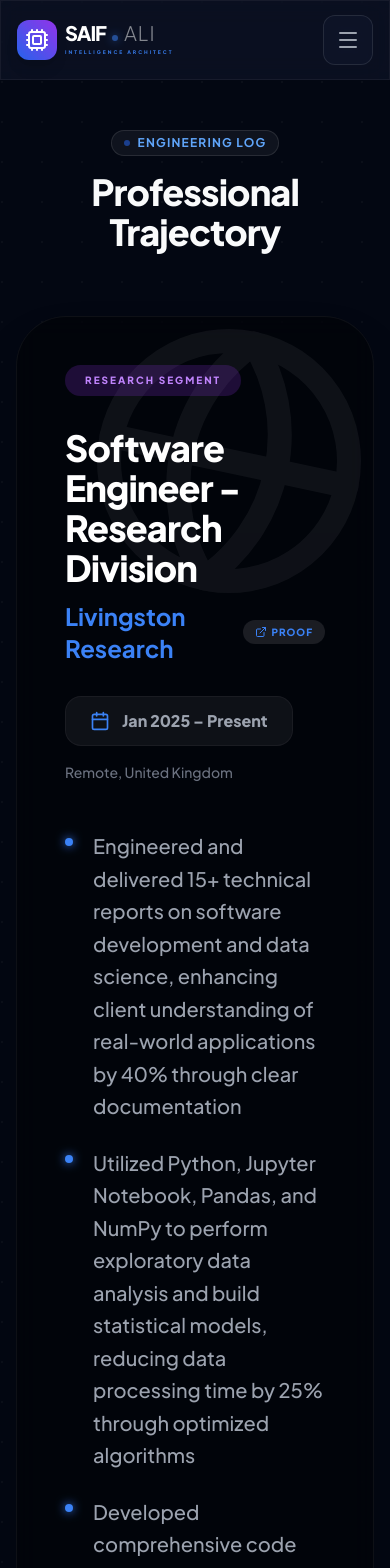
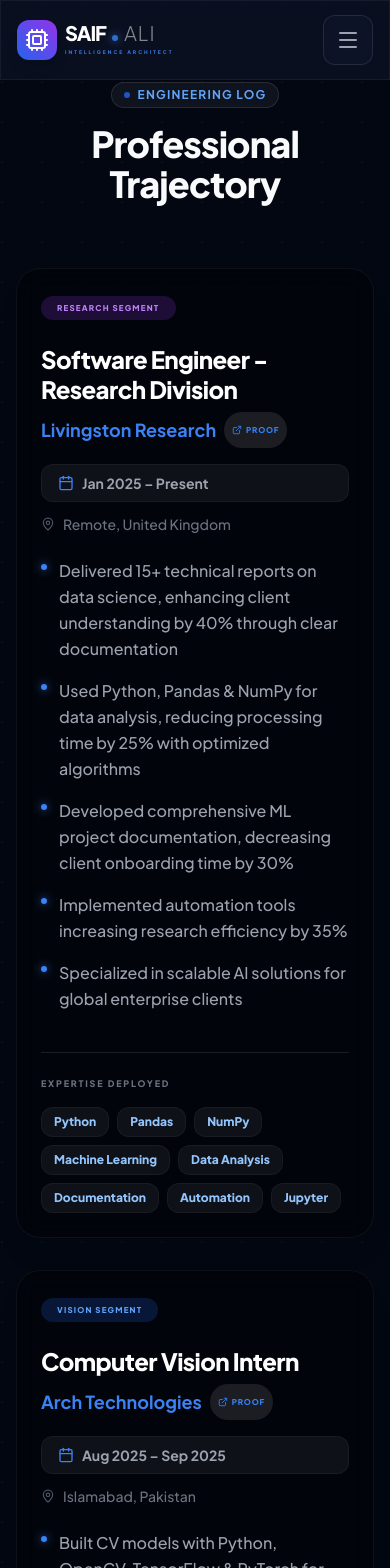
Before and after one commit to saifaliy/Animated-base-full-portfolio-saif-ali-, a React (Vite) app: page /#/experience in a window 390 px wide. Shown: the top 1568 px of the page. Built offline with nearby package versions, Linux system fonts and the light colour scheme.

Commit message:
Update Experience.tsx

```diff
--- a/pages/Experience.tsx
+++ b/pages/Experience.tsx
@@ -1,6 +1,6 @@
 import React from 'react';
 import SectionHeader from '../components/SectionHeader';
-import { Briefcase, Calendar, Laptop, Zap, Globe, ExternalLink } from 'lucide-react';
+import { Briefcase, Calendar, Laptop, Zap, Globe, ExternalLink, MapPin } from 'lucide-react';
 
 const EXPERIENCES = [
   {
@@ -11,108 +11,129 @@ const EXPERIENCES = [
     location: 'Remote, United Kingdom',
     proofLink: 'https://drive.google.com/file/d/1HM-L42wPZA6fD71Kt8BRYYs-3BvfSIbj/view',
     description: [
-      'Engineered and delivered 15+ technical reports on software development and data science, enhancing client understanding of real-world applications by 40% through clear documentation',
-      'Utilized Python, Jupyter Notebook, Pandas, and NumPy to perform exploratory data analysis and build statistical models, reducing data processing time by 25% through optimized algorithms',
-      'Developed comprehensive code documentation and sample implementations for machine learning projects, decreasing client onboarding time by 30%',
-      'Researched and implemented modern backend development frameworks and data workflow tools, increasing research efficiency by 35% through automation of repetitive tasks',
-      'Specialized in AI transformation delivering scalable data solutions for global enterprise stakeholders'
+      'Delivered 15+ technical reports on data science, enhancing client understanding by 40% through clear documentation',
+      'Used Python, Pandas & NumPy for data analysis, reducing processing time by 25% with optimized algorithms',
+      'Developed comprehensive ML project documentation, decreasing client onboarding time by 30%',
+      'Implemented automation tools increasing research efficiency by 35%',
+      'Specialized in scalable AI solutions for global enterprise clients'
     ],
-    skills: ['Python', 'Jupyter', 'Pandas', 'NumPy', 'Machine Learning', 'Data Analysis', 'Technical Documentation', 'Automation']
+    skills: ['Python', 'Pandas', 'NumPy', 'Machine Learning', 'Data Analysis', 'Documentation', 'Automation', 'Jupyter']
   },
   {
-    type: 'Corporate',
+    type: 'Vision',
     role: 'Computer Vision Intern',
     company: 'Arch Technologies',
     period: 'Aug 2025 – Sep 2025',
     location: 'Islamabad, Pakistan',
     proofLink: 'https://drive.google.com/file/d/1lWpm5Yy9OwNROqWpI6CM-rLssVjG69Qn/view',
     description: [
-      'Built and optimized computer vision models using Python, OpenCV, TensorFlow, and PyTorch for image classification',
-      'Developed object detection and facial recognition systems achieving high accuracy in real-world applications',
-      'Enhanced automation capabilities in computer vision applications through advanced model optimization',
-      'Implemented scalable vision solutions for enterprise-level AI applications with photorealistic results',
-      'Specialized in AI solutions focusing on computer vision and deep learning ecosystems'
+      'Built CV models with Python, OpenCV, TensorFlow & PyTorch for image classification',
+      'Developed object detection & facial recognition systems with high accuracy',
+      'Enhanced automation in real-world applications through model optimization',
+      'Implemented scalable vision solutions for enterprise AI applications',
+      'Focused on computer vision & deep learning ecosystems'
     ],
-    skills: ['Python', 'OpenCV', 'TensorFlow', 'PyTorch', 'Computer Vision', 'Image Processing', 'Object Detection', 'Facial Recognition']
+    skills: ['Python', 'OpenCV', 'TensorFlow', 'PyTorch', 'Computer Vision', 'Object Detection', 'Facial Recognition', 'Image Processing']
   },
   {
-    type: 'Corporate',
+    type: 'Development',
     role: 'Web Development Engineer Intern',
     company: 'Digital Empowerment Network (DEN)',
     period: 'Sep 2024 – Oct 2024',
     location: 'Wahcantt, Pakistan',
     proofLink: 'https://drive.google.com/file/d/1OofwfVpLe-2KrQoxbVQzURrCi_wVMVz6/view',
     description: [
-      'Engineered and maintained 5+ responsive websites using HTML5, CSS3, JavaScript ES6+, and React.js, improving user experience scores by 25% across all devices',
-      'Integrated RESTful APIs and backend services to manage dynamic content, ensuring seamless data flow between frontend interfaces and server-side systems with 99.8% uptime',
-      'Collaborated with cross-functional teams using Git and GitHub for version control, implementing CI/CD pipelines that reduced deployment time by 40%',
-      'Utilized Chrome DevTools and Lighthouse for performance optimization, achieving 90+ scores in accessibility, performance, and SEO across all developed applications',
-      'Implemented responsive design principles ensuring optimal performance on mobile, tablet, and desktop platforms'
+      'Built 5+ responsive websites with HTML5, CSS3, JavaScript & React.js, improving UX by 25%',
+      'Integrated RESTful APIs ensuring 99.8% uptime for dynamic content',
+      'Used Git/GitHub with CI/CD pipelines reducing deployment time by 40%',
+      'Optimized performance achieving 90+ Lighthouse scores for all apps',
+      'Implemented responsive design across all device platforms'
     ],
-    skills: ['HTML5', 'CSS3', 'JavaScript', 'React.js', 'RESTful APIs', 'Git', 'CI/CD', 'Performance Optimization', 'SEO']
+    skills: ['React.js', 'JavaScript', 'HTML5', 'CSS3', 'REST APIs', 'Git', 'CI/CD', 'Performance', 'SEO']
   }
 ];
 
 const Experience: React.FC = () => {
   return (
-    <div className="pt-32 pb-24">
+    <div className="pt-20 md:pt-32 pb-16 md:pb-24">
       <div className="max-w-7xl mx-auto px-4 sm:px-6 lg:px-8">
         <SectionHeader title="Professional Trajectory" subtitle="Engineering Log" />
 
-        <div className="grid grid-cols-1 gap-12">
+        <div className="grid grid-cols-1 gap-8 md:gap-12">
           {EXPERIENCES.map((exp, idx) => (
             <div key={idx} className="relative group">
-              <div className="glass p-12 rounded-[50px] border border-white/5 group-hover:border-blue-500/30 transition-all relative overflow-hidden shadow-2xl bg-black/40">
-                <div className="absolute top-0 right-0 p-12 opacity-5 scale-150 rotate-12 transition-transform group-hover:rotate-0 duration-1000">
-                  {exp.type === 'Research' ? <Globe className="w-48 h-48" /> : <Laptop className="w-48 h-48" />}
+              <div className="glass p-6 md:p-8 lg:p-12 rounded-3xl md:rounded-[40px] lg:rounded-[50px] border border-white/5 group-hover:border-blue-500/30 transition-all relative overflow-hidden shadow-xl md:shadow-2xl bg-black/40">
+                {/* Background Icon - Hidden on small screens */}
+                <div className="hidden lg:block absolute top-0 right-0 p-8 lg:p-12 opacity-5 scale-150 rotate-12 transition-transform group-hover:rotate-0 duration-1000">
+                  {exp.type === 'Research' ? <Globe className="w-32 h-32 lg:w-48 lg:h-48" /> :
+                   exp.type === 'Vision' ? <Laptop className="w-32 h-32 lg:w-48 lg:h-48" /> :
+                   <Briefcase className="w-32 h-32 lg:w-48 lg:h-48" />}
                 </div>
 
-                <div className="grid grid-cols-1 lg:grid-cols-12 gap-12 relative z-10">
+                <div className="grid grid-cols-1 lg:grid-cols-12 gap-6 md:gap-8 lg:gap-12 relative z-10">
+                  {/* Left Column - Company Info */}
                   <div className="lg:col-span-4">
-                    <div className={`inline-block px-5 py-2 rounded-full text-[10px] font-black uppercase tracking-[0.2em] mb-8 ${
-                      exp.type === 'Research' ? 'bg-purple-600/20 text-purple-400' : 'bg-blue-600/20 text-blue-400'
+                    <div className={`inline-block px-4 py-1.5 md:px-5 md:py-2 rounded-full text-[8px] md:text-[10px] font-black uppercase tracking-[0.15em] md:tracking-[0.2em] mb-6 md:mb-8 ${
+                      exp.type === 'Research' ? 'bg-purple-600/20 text-purple-400' :
+                      exp.type === 'Vision' ? 'bg-blue-600/20 text-blue-400' :
+                      'bg-green-600/20 text-green-400'
                     }`}>
                       {exp.type} Segment
                     </div>
-                    <h3 className="text-4xl font-black mb-3 tracking-tight text-white">{exp.role}</h3>
-                    <div className="text-2xl font-bold text-blue-500 mb-8 flex items-center gap-3">
+
+                    <h3 className="text-2xl md:text-3xl lg:text-4xl font-black mb-2 md:mb-3 tracking-tight text-white leading-tight">
+                      {exp.role}
+                    </h3>
+
+                    <div className="text-lg md:text-xl lg:text-2xl font-bold text-blue-500 mb-4 md:mb-6 flex flex-wrap items-center gap-2 md:gap-3">
                       {exp.company}
                       {exp.proofLink && (
                         <a
                           href={exp.proofLink}
                           target="_blank"
                           rel="noopener noreferrer"
-                          className="inline-flex items-center gap-1 text-xs bg-white/10 px-3 py-1 rounded-full hover:bg-blue-600 transition-all group/link"
+                          className="inline-flex items-center gap-1 text-[10px] md:text-xs bg-white/10 px-2 md:px-3 py-1 rounded-full hover:bg-blue-600 transition-all group/link text-nowrap"
                         >
-                          <ExternalLink className="w-3 h-3" />
-                          <span className="text-[10px] font-black uppercase tracking-[0.1em]">Proof</span>
+                          <ExternalLink className="w-2.5 h-2.5 md:w-3 md:h-3" />
+                          <span className="text-[8px] md:text-[10px] font-black uppercase tracking-[0.1em]">Proof</span>
                         </a>
                       )}
                     </div>
-                    <div className="flex items-center gap-3 text-gray-400 font-black bg-white/5 w-fit px-6 py-3 rounded-2xl border border-white/5">
-                      <Calendar className="w-5 h-5 text-blue-500" />
-                      {exp.period}
+
+                    <div className="flex items-center gap-2 md:gap-3 text-sm md:text-base text-gray-400 font-bold md:font-black bg-white/5 w-full md:w-fit px-4 md:px-6 py-2 md:py-3 rounded-xl md:rounded-2xl border border-white/5 mb-3">
+                      <Calendar className="w-4 h-4 md:w-5 md:h-5 text-blue-500 flex-shrink-0" />
+                      <span className="truncate">{exp.period}</span>
                     </div>
-                    <div className="mt-4 text-sm text-gray-500 font-medium">
+
+                    <div className="flex items-center gap-2 text-sm text-gray-500 font-medium">
+                      <MapPin className="w-3.5 h-3.5 md:w-4 md:h-4 text-gray-600 flex-shrink-0" />
                       {exp.location}
                     </div>
                   </div>
 
+                  {/* Right Column - Description & Skills */}
                   <div className="lg:col-span-8">
-                    <div className="space-y-6">
+                    <div className="space-y-4 md:space-y-6">
                       {exp.description.map((point, i) => (
-                        <div key={i} className="flex gap-5">
-                          <div className="mt-2 w-2 h-2 rounded-full bg-blue-500 flex-shrink-0 shadow-[0_0_10px_rgba(59,130,246,1)]"></div>
-                          <p className="text-xl text-gray-400 leading-relaxed font-medium">{point}</p>
+                        <div key={i} className="flex gap-3 md:gap-5">
+                          <div className="mt-1.5 md:mt-2 w-1.5 h-1.5 md:w-2 md:h-2 rounded-full bg-blue-500 flex-shrink-0 shadow-[0_0_8px_rgba(59,130,246,0.8)] md:shadow-[0_0_10px_rgba(59,130,246,1)]"></div>
+                          <p className="text-base md:text-lg lg:text-xl text-gray-400 leading-relaxed font-medium">
+                            {point}
+                          </p>
                         </div>
                       ))}
                     </div>
 
-                    <div className="mt-16 pt-10 border-t border-white/10">
-                       <div className="text-[10px] font-black uppercase tracking-[0.25em] text-gray-500 mb-6">Expertise Deployed</div>
-                       <div className="flex flex-wrap gap-3">
+                    <div className="mt-10 md:mt-16 pt-6 md:pt-10 border-t border-white/10">
+                      <div className="text-[9px] md:text-[10px] font-black uppercase tracking-[0.2em] md:tracking-[0.25em] text-gray-500 mb-4 md:mb-6">
+                        Expertise Deployed
+                      </div>
+                      <div className="flex flex-wrap gap-2 md:gap-3">
                         {exp.skills.map((s, i) => (
-                          <span key={i} className="px-6 py-3 bg-white/5 rounded-2xl text-xs font-black text-blue-300 border border-white/5 hover:bg-blue-600 hover:text-white transition-all cursor-default">
+                          <span
+                            key={i}
+                            className="px-3 md:px-4 lg:px-6 py-1.5 md:py-2 lg:py-3 bg-white/5 rounded-xl md:rounded-2xl text-xs md:text-sm lg:text-xs font-black text-blue-300 border border-white/5 hover:bg-blue-600 hover:text-white transition-all cursor-default text-nowrap"
+                          >
                             {s}
                           </span>
                         ))}
@@ -126,12 +147,14 @@ const Experience: React.FC = () => {
         </div>
 
         {/* Impact Message */}
-        <div className="mt-32 glass p-16 rounded-[60px] border border-blue-500/10 text-center relative overflow-hidden bg-gradient-to-br from-black to-blue-900/10">
-           <Zap className="w-20 h-20 text-blue-500 mx-auto mb-10 animate-pulse" />
-           <h3 className="text-5xl font-black mb-8 text-white">The Engineering Ethos</h3>
-           <p className="text-2xl text-gray-400 max-w-4xl mx-auto leading-relaxed">
-             My journey from web development at <span className="text-white">DEN</span> to computer vision at <span className="text-white">Arch Technologies</span> and international AI research at <span className="text-white">Livingston Research UK</span> defines a transition from developer to <span className="text-white font-bold">Intelligence Architect</span>.
-           </p>
+        <div className="mt-20 md:mt-32 glass p-8 md:p-12 lg:p-16 rounded-3xl md:rounded-[50px] lg:rounded-[60px] border border-blue-500/10 text-center relative overflow-hidden bg-gradient-to-br from-black to-blue-900/10">
+          <Zap className="w-12 h-12 md:w-16 md:h-16 lg:w-20 lg:h-20 text-blue-500 mx-auto mb-6 md:mb-8 lg:mb-10 animate-pulse" />
+          <h3 className="text-2xl md:text-3xl lg:text-4xl xl:text-5xl font-black mb-4 md:mb-6 lg:mb-8 text-white">
+            The Engineering Ethos
+          </h3>
+          <p className="text-base md:text-lg lg:text-xl xl:text-2xl text-gray-400 max-w-4xl mx-auto leading-relaxed px-4">
+            My journey from web development at <span className="text-white font-semibold">DEN</span> to computer vision at <span className="text-white font-semibold">Arch Technologies</span> and international AI research at <span className="text-white font-semibold">Livingston Research UK</span> defines a transition from developer to <span className="text-white font-bold">Intelligence Architect</span>.
+          </p>
         </div>
       </div>
     </div>
```
